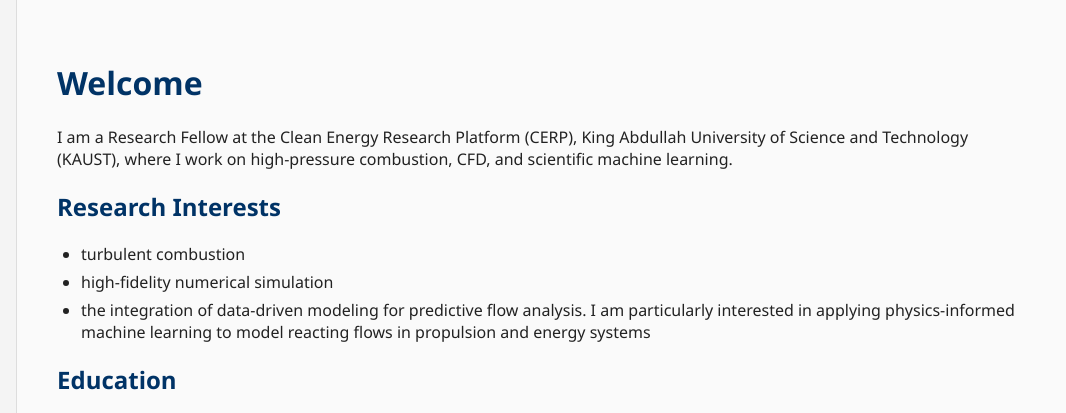
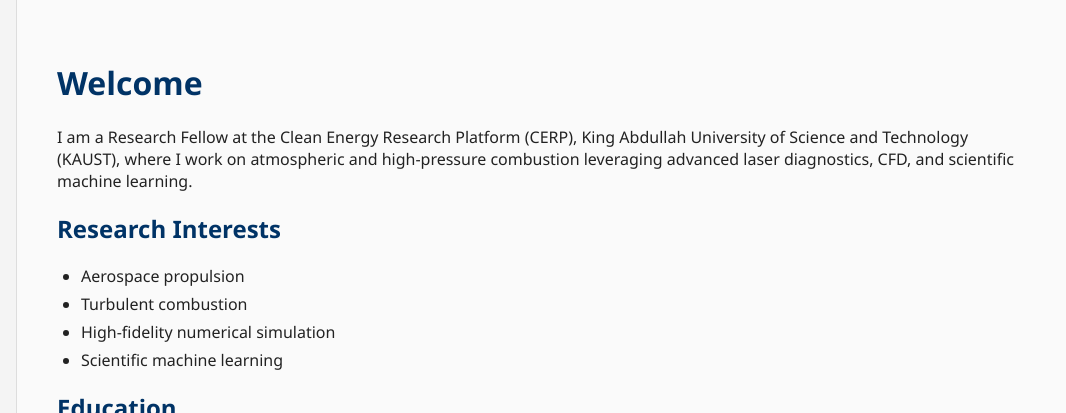
Before and after one commit to BasnetSuman/BasnetSuman.github.io, a plain HTML site: page index.html in a window 1280 px wide. Shown: the top 413 px of the page, 214-1280 px from the left. Drawn offline with Linux system fonts and the light colour scheme.

Commit message:
updated research interests

```diff
--- a/index.html
+++ b/index.html
@@ -34,16 +34,15 @@
         <p>
             I am a Research Fellow at the Clean Energy Research Platform (CERP),
             King Abdullah University of Science and Technology (KAUST), where I work
-            on high-pressure combustion, CFD, and scientific machine learning.
+            on atmospheric and high-pressure combustion leveraging advanced laser diagnostics, CFD, and scientific machine learning.
         </p>
 
         <h2>Research Interests</h2>
         <ul>
-            <li>turbulent combustion</li>
-            <li>high-fidelity numerical simulation</li>
-            <li>the integration of data-driven modeling for predictive flow analysis.
-            I am particularly interested in applying physics-informed machine learning
-            to model reacting flows in propulsion and energy systems</li>
+            <li>Aerospace propulsion</li>
+            <li>Turbulent combustion</li>
+            <li>High-fidelity numerical simulation</li>
+            <li>Scientific machine learning</li>
         </ul>
 
         <h2>Education</h2>
```
